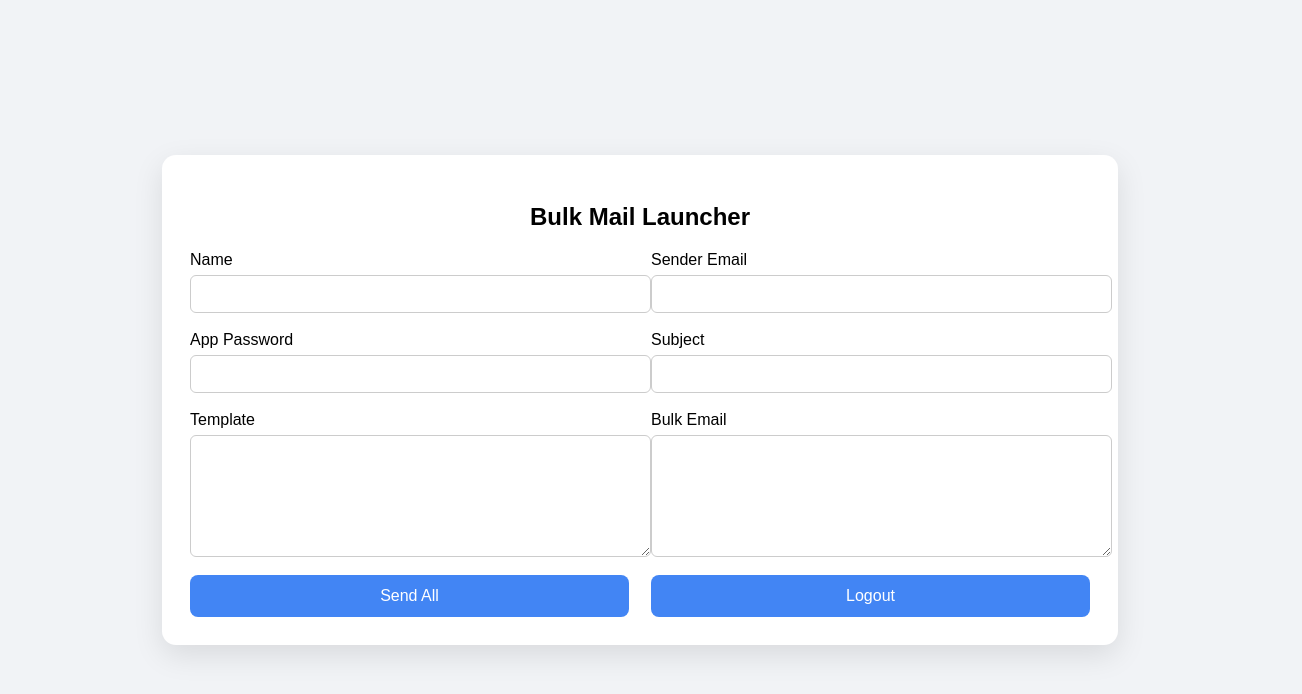
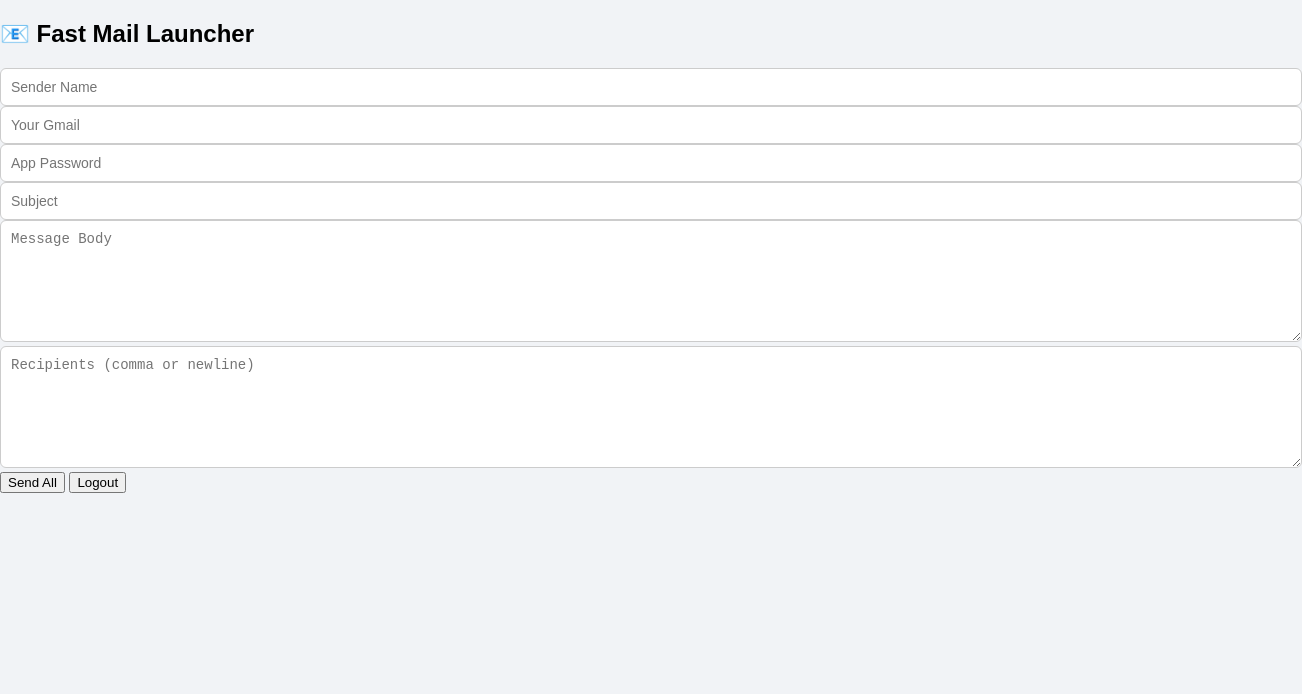
Before and after one commit to rnfyatendra-lab/Nikkilodhi, a website: page public/launcher.html in a window 1280 px wide. Shown: the whole page, 1302 px wide, since content can reach past the window. Drawn offline with Linux system fonts and the light colour scheme.

Commit message:
Update launcher.html

```diff
--- a/public/launcher.html
+++ b/public/launcher.html
@@ -1,51 +1,37 @@
 <!DOCTYPE html>
 <html lang="en">
 <head>
-  <meta charset="UTF-8" />
-  <meta name="viewport" content="width=device-width,initial-scale=1.0" />
-  <title>Bulk Mail Launcher</title>
-  <link rel="stylesheet" href="style.css" />
+<meta charset="UTF-8">
+<title>Fast Mail Launcher</title>
+<link rel="stylesheet" href="style.css">
 </head>
 <body>
-  <div class="landscape-shell">
-    <div class="landscape-card">
-      <h2 class="landscape-title">Bulk Mail Launcher</h2>
+<div class="form-grid">
+  <h2>📧 Fast Mail Launcher</h2>
 
-      <form id="mailForm" class="landscape-grid">
-        <div class="form-group">
-          <label for="senderName">Name</label>
-          <input type="text" id="senderName" name="senderName" required />
-        </div>
-        <div class="form-group">
-          <label for="senderEmail">Sender Email</label>
-          <input type="email" id="senderEmail" name="senderEmail" required />
-        </div>
-        <div class="form-group">
-          <label for="appPassword">App Password</label>
-          <input type="password" id="appPassword" name="appPassword" required />
-        </div>
-        <div class="form-group">
-          <label for="subject">Subject</label>
-          <input type="text" id="subject" name="subject" required />
-        </div>
-        <div class="form-group">
-          <label for="message">Template</label>
-          <textarea id="message" name="message" required></textarea>
-        </div>
-        <div class="form-group">
-          <label for="recipients">Bulk Email</label>
-          <textarea id="recipients" name="recipients" required></textarea>
-        </div>
-        <div class="form-group">
-          <button type="submit" id="sendBtn" class="btn primary">Send All</button>
-        </div>
-        <div class="form-group">
-          <button type="button" id="logoutBtn" class="btn primary">Logout</button>
-        </div>
-      </form>
-    </div>
+  <div class="grid-row">
+    <input id="senderName" placeholder="Sender Name">
+    <input id="email" placeholder="Your Gmail">
   </div>
 
-  <script src="script.js"></script>
+  <div class="grid-row">
+    <input id="pass" type="password" placeholder="App Password">
+    <input id="subject" placeholder="Subject">
+  </div>
+
+  <div class="grid-row">
+    <textarea id="message" placeholder="Message Body"></textarea>
+    <textarea id="recipients" placeholder="Recipients (comma or newline)"></textarea>
+  </div>
+
+  <div class="grid-row">
+    <button id="sendBtn">Send All</button>
+    <button onclick="logout()">Logout</button>
+  </div>
+
+  <p id="statusMessage"></p>
+</div>
+
+<script src="script.js"></script>
 </body>
 </html>
```
